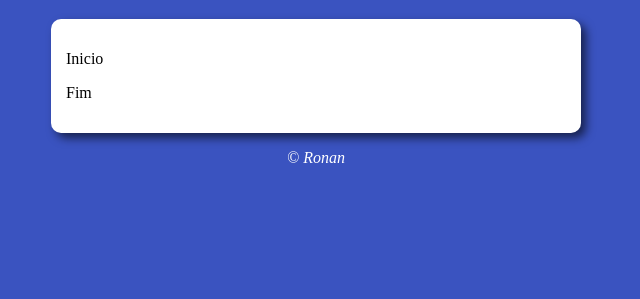
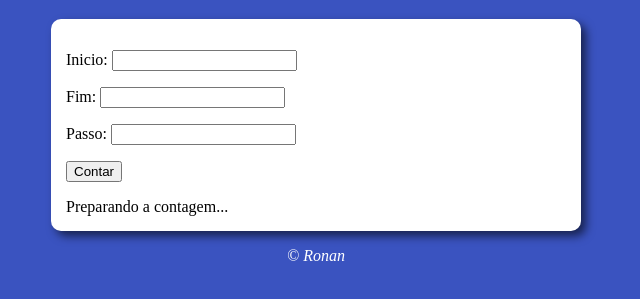
Before and after one commit to ronanmartins10/javascript, a plain HTML site: page exercicios/aula14ex/ex016/modelo/modelo.html in a window 1280 px wide. Shown: the part 61-360 px from the top of the page, without its empty margins (324-964 px from the left). Drawn offline with Linux system fonts and the light colour scheme.

Commit message:
EX da aula 14

```diff
--- a/exercicios/aula14ex/ex016/modelo/modelo.html
+++ b/exercicios/aula14ex/ex016/modelo/modelo.html
@@ -11,11 +11,15 @@
         <h1>Vamos Contar</h1>
     </header>
     <section>
-        <div>
-            <p>Inicio</p>
-            <p>Fim</p>
+        <div id ="dados">
+            <p>Inicio: <input type="number" name="inicio" id="txti"></p>
+            <p>Fim: <input type="number" name="fim" id="txtf"></p>
+            <p>Passo: <input type="number" name="passo" id="txtp"></p>
+            <p><input type="button" value="Contar" onclick="contar()"></p>
         </div>
-        <div></div>
+        <div id="res">
+            Preparando a contagem...
+        </div>
     </section>
 
     <footer>
--- a/exercicios/aula14ex/ex016/modelo/script.js
+++ b/exercicios/aula14ex/ex016/modelo/script.js
@@ -0,0 +1,36 @@
+function contar(){
+    let ini = document.getElementById('txti')
+    let fim = document.getElementById('txtf')
+    let passo = document.getElementById('txtp')
+    let res = document.getElementById('res')
+
+    if (ini.value.length == 0 || fim.value.length == 0 || passo.value.length == 0){
+        res.innerHTML = 'Impossivel contar!'
+
+
+    } else {
+        res.innerHTML = 'Contando: <br> '
+        let i = Number(ini.value)
+        let f = Number(fim.value)
+        let p = Number(passo.value)
+
+        if (p <= 0) {
+            window.alert('Passo invalido! Considerando passo = 1')
+            p = 1
+        }
+
+        if (i < f ) {
+            //! Contagem crescente (Adicionando)
+        for(let c = i; c <= f; c += p ){
+            res.innerHTML += `${c}  \u{1F449} `
+        }
+        res.innerHTML += `\u{1F3C1}`
+        } else {
+            //! Contagem regressiva (Subtraindo)
+            for (let c = i; c >= f; c -= p ) {
+                 res.innerHTML += `${c}  \u{1F449} `
+            }
+            res.innerHTML += `\u{1F3C1}`
+        }
+    }
+}
```
Also changed, not shown: exercicios/aula14/ambiente.js (+14 -4 lines), exercicios/aula14ex/ex017/modelo/modelo.html (+11 -4 lines), exercicios/aula14ex/ex017/modelo/script.js (+19 -0 lines).
